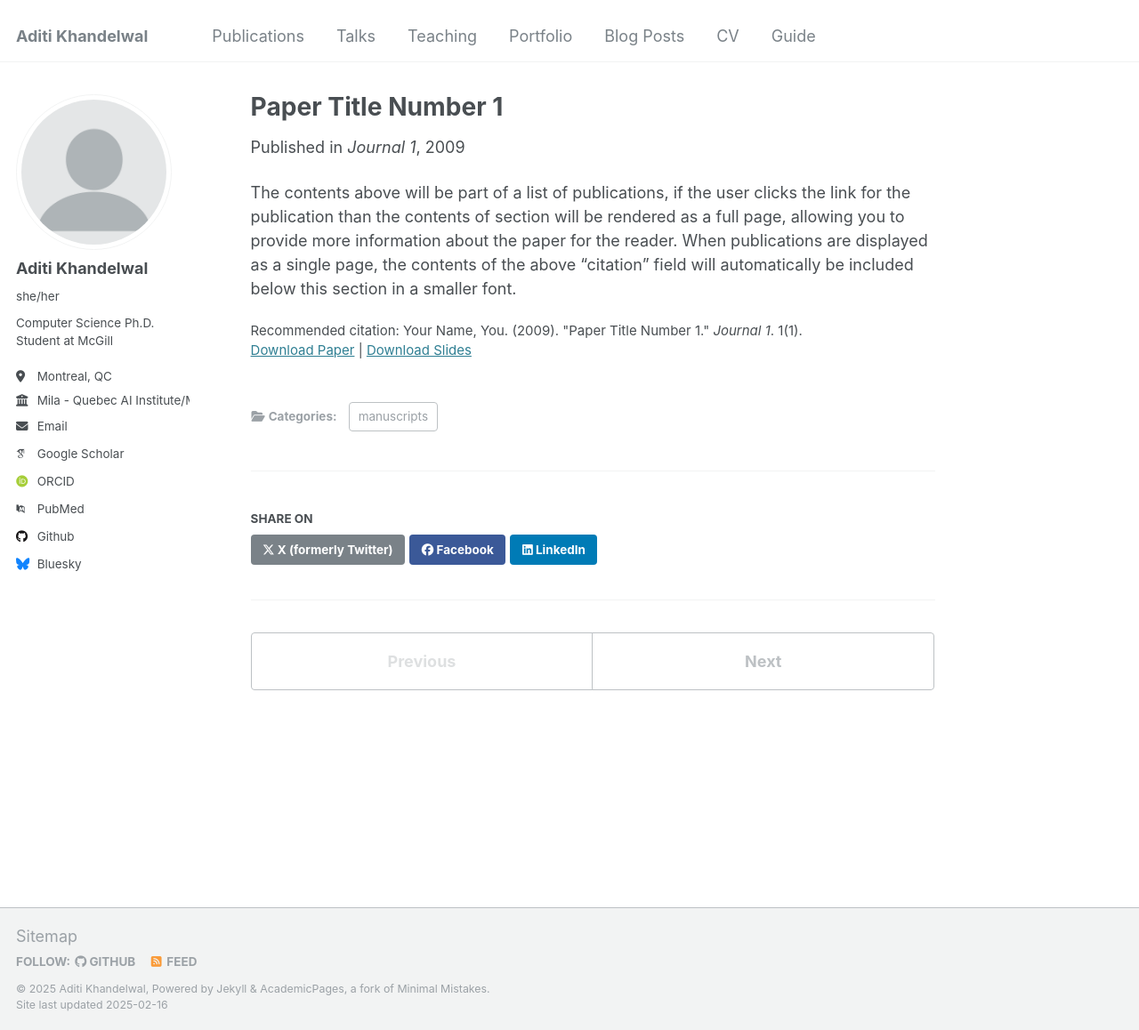
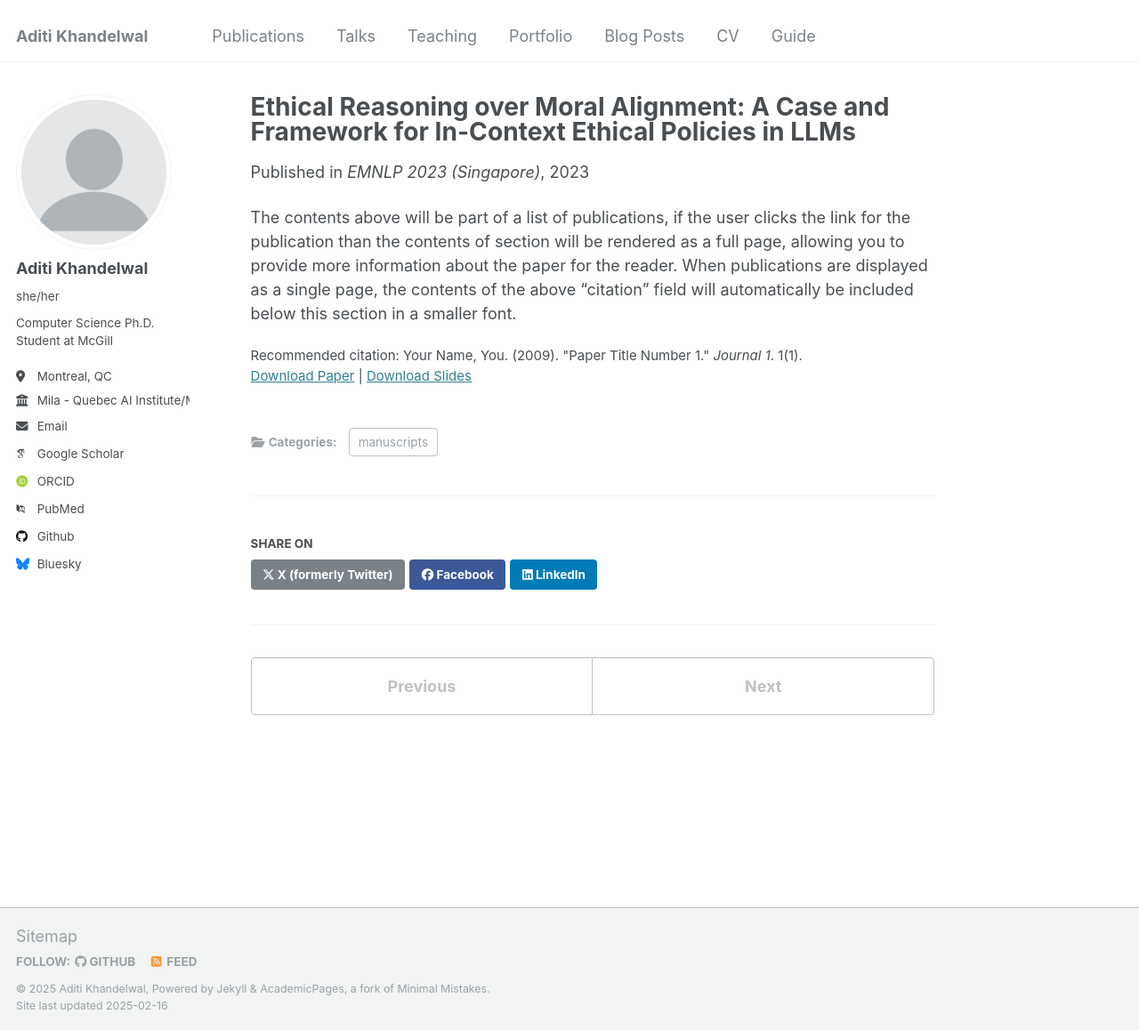
Before and after one commit to aditi184/aditi184.github.io, a Jekyll site: the page built from _publications/2009-10-01-paper-title-number-1.md, in a window 1280 px wide and 1158 px high. Shown: the whole window at 89% size. Built offline with Jekyll 4.4.1, drawn with Linux system fonts in a browser that asks for light colours; some web fonts are replaced.

Commit message:
Update 2009-10-01-paper-title-number-1.md
Paper 1 - emnlp 2023

```diff
--- a/_publications/2009-10-01-paper-title-number-1.md
+++ b/_publications/2009-10-01-paper-title-number-1.md
@@ -1,11 +1,11 @@
 ---
-title: "Paper Title Number 1"
+title: "Ethical Reasoning over Moral Alignment: A Case and Framework for In-Context Ethical Policies in LLMs"
 collection: publications
 category: manuscripts
 permalink: /publication/2009-10-01-paper-title-number-1
-excerpt: 'This paper is about the number 1. The number 2 is left for future work.'
-date: 2009-10-01
-venue: 'Journal 1'
+excerpt: 'In this position paper, we argue that instead of morally aligning LLMs to specific set of ethical principles, we should infuse generic ethical reasoning capabilities into them so that they can handle value pluralism at a global scale'
+date: December 2023
+venue: 'EMNLP 2023 (Singapore)'
 slidesurl: 'http://academicpages.github.io/files/slides1.pdf'
 paperurl: 'http://academicpages.github.io/files/paper1.pdf'
 citation: 'Your Name, You. (2009). &quot;Paper Title Number 1.&quot; <i>Journal 1</i>. 1(1).'
```
